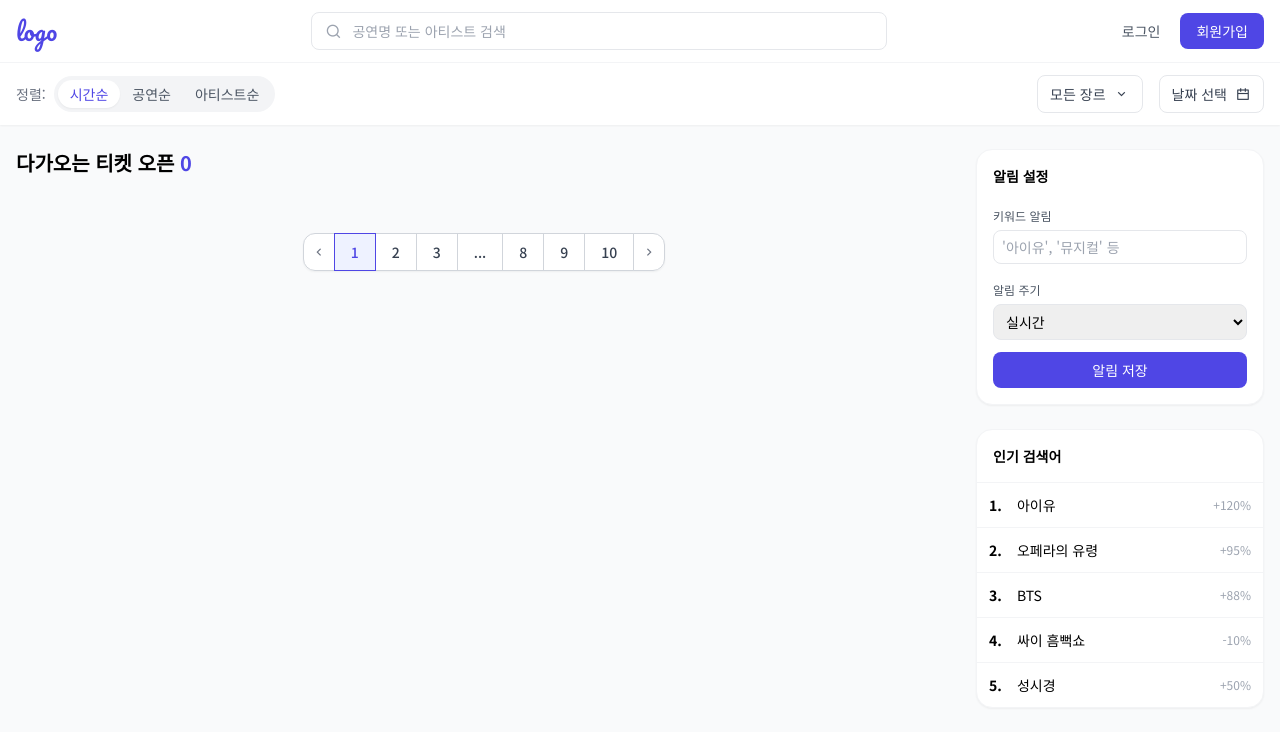
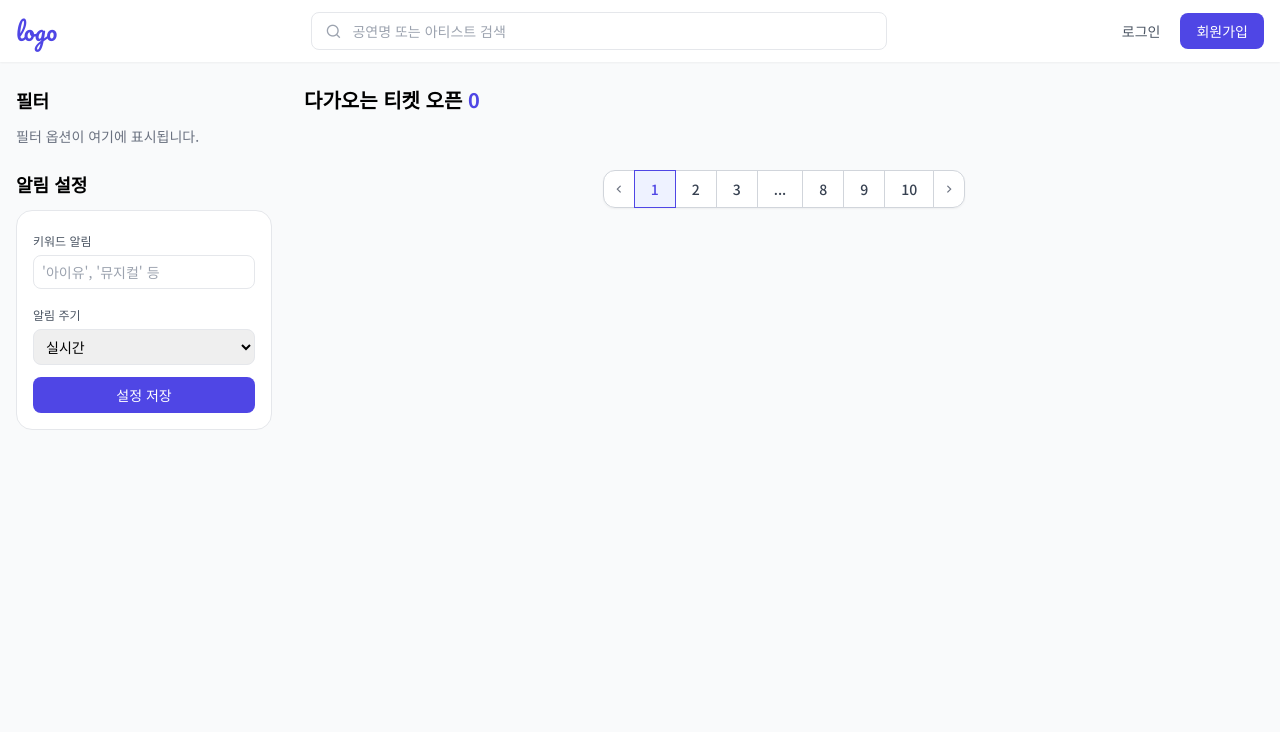
Before and after one commit to 122yjs/ticket-alarm, a FastAPI app: page / in a window 1280 px wide. Shown: the top 732 px of the page. Run offline with FastAPI, Linux system fonts and the light colour scheme; some libraries are stand-ins or nearby versions.

```diff
--- a/templates/index.html
+++ b/templates/index.html
@@ -64,68 +64,46 @@
             </div>
         </div>
 
-        <!-- 필터 영역 -->
-        <div class="container mx-auto px-4 py-3 border-t border-gray-100 flex flex-wrap items-center justify-between gap-4">
-            <div class="flex items-center space-x-2">
-                <span class="text-sm text-gray-500">정렬:</span>
-                <div class="inline-flex p-1 bg-gray-100 rounded-full">
-                    <button class="px-3 py-1 text-sm rounded-full bg-white shadow-sm text-primary font-medium whitespace-nowrap">시간순</button>
-                    <button class="px-3 py-1 text-sm rounded-full text-gray-600 font-medium whitespace-nowrap">공연순</button>
-                    <button class="px-3 py-1 text-sm rounded-full text-gray-600 font-medium whitespace-nowrap">아티스트순</button>
+    </header>
+
+    <div class="container mx-auto px-4 py-6 flex gap-8">
+        <!-- 좌측 필터 사이드바 -->
+        <aside class="w-64 flex-shrink-0">
+            <div class="sticky top-24 space-y-6">
+                <!-- 필터 및 정렬 기능이 여기에 위치할 예정입니다. -->
+                <div>
+                    <h3 class="font-bold text-lg mb-3">필터</h3>
+                    <p class="text-sm text-gray-500">필터 옵션이 여기에 표시됩니다.</p>
                 </div>
-            </div>
-
-            <div class="flex items-center space-x-4">
-                <div class="relative">
-                    <button id="genreDropdownButton" class="flex items-center text-sm text-gray-700 border border-gray-200 rounded-button px-3 py-2 whitespace-nowrap">
-                        <span>모든 장르</span>
-                        <div class="w-4 h-4 flex items-center justify-center ml-2">
-                            <i class="ri-arrow-down-s-line"></i>
+                 <div>
+                    <h3 class="font-bold text-lg mb-3">알림 설정</h3>
+                    <div class="bg-white rounded-lg border border-gray-200 p-4 space-y-3">
+                        <div>
+                            <label class="text-xs text-gray-600">키워드 알림</label>
+                            <input type="text" placeholder="'아이유', '뮤지컬' 등" class="w-full mt-1 text-sm border border-gray-200 rounded-button px-2 py-1.5 focus:ring-1 focus:ring-primary focus:border-primary">
                         </div>
-                    </button>
-                    <div id="genreDropdown" class="hidden absolute z-10 mt-1 bg-white rounded-md shadow-lg w-48 py-1 border border-gray-100">
-                        <a href="#" class="block px-4 py-2 text-sm text-gray-700 hover:bg-gray-50">모든 장르</a>
-                        <a href="#" class="block px-4 py-2 text-sm text-gray-700 hover:bg-gray-50">콘서트</a>
-                        <a href="#" class="block px-4 py-2 text-sm text-gray-700 hover:bg-gray-50">뮤지컬</a>
-                        <a href="#" class="block px-4 py-2 text-sm text-gray-700 hover:bg-gray-50">연극</a>
-                        <a href="#" class="block px-4 py-2 text-sm text-gray-700 hover:bg-gray-50">클래식</a>
-                        <a href="#" class="block px-4 py-2 text-sm text-gray-700 hover:bg-gray-50">전시</a>
-                    </div>
-                </div>
-
-                <div class="relative">
-                    <button id="dateDropdownButton" class="flex items-center text-sm text-gray-700 border border-gray-200 rounded-button px-3 py-2 whitespace-nowrap">
-                        <span>날짜 선택</span>
-                        <div class="w-4 h-4 flex items-center justify-center ml-2">
-                            <i class="ri-calendar-line"></i>
+                        <div>
+                            <label class="text-xs text-gray-600">알림 주기</label>
+                            <select class="w-full mt-1 text-sm border border-gray-200 rounded-button px-2 py-1.5 focus:ring-1 focus:ring-primary focus:border-primary">
+                                <option>실시간</option>
+                                <option>1시간마다</option>
+                                <option>하루에 한 번</option>
+                            </select>
                         </div>
-                    </button>
-                    <div id="dateDropdown" class="hidden absolute z-10 mt-1 bg-white rounded-md shadow-lg p-3 border border-gray-100">
-                        <div class="grid grid-cols-2 gap-2">
-                            <div>
-                                <label class="block text-xs text-gray-500 mb-1">시작일</label>
-                                <input type="date" class="w-full text-sm border border-gray-200 rounded-button px-2 py-1">
-                            </div>
-                            <div>
-                                <label class="block text-xs text-gray-500 mb-1">종료일</label>
-                                <input type="date" class="w-full text-sm border border-gray-200 rounded-button px-2 py-1">
-                            </div>
-                        </div>
-                        <div class="mt-3 flex justify-end">
-                            <button class="bg-primary text-white px-3 py-1 rounded-button text-sm whitespace-nowrap">적용</button>
-                        </div>
+                        <button class="w-full bg-primary text-white py-2 rounded-button text-sm font-medium hover:bg-primary/90 transition-colors">설정 저장</button>
                     </div>
                 </div>
             </div>
-        </div>
-    </header>
+        </aside>
 
-    <main class="container mx-auto px-4 py-6 flex">
         <!-- 메인 콘텐츠 영역 -->
-        <div class="flex-1 mr-6">
-            <h2 class="text-xl font-bold mb-6">다가오는 티켓 오픈 <span class="text-primary">{{ stats.total_count }}</span></h2>
+        <main class="flex-1">
+            <div class="flex justify-between items-center mb-6">
+                 <h2 class="text-xl font-bold">다가오는 티켓 오픈 <span class="text-primary">{{ stats.total_count }}</span></h2>
+                 <!-- 정렬 및 뷰 옵션이 여기에 위치할 예정입니다. -->
+            </div>
 
-            <div class="grid grid-cols-1 md:grid-cols-2 lg:grid-cols-3 gap-6">
+            <div class="grid grid-cols-1 md:grid-cols-2 xl:grid-cols-3 gap-6">
                 {% for ticket in tickets %}
                 <!-- 티켓 카드 -->
                 <div class="ticket-card bg-white rounded-lg shadow-sm overflow-hidden border border-gray-100 transition-all duration-300" data-ticket-id="{{ ticket.id }}">
@@ -185,56 +163,8 @@
             </div>
         </div>
 
-        <!-- 사이드바 -->
-        <aside class="w-72 hidden lg:block">
-            <div class="sticky top-24">
-                <div class="bg-white rounded-lg shadow-sm border border-gray-100 p-4 mb-6">
-                    <h3 class="font-bold text-sm mb-4">알림 설정</h3>
-                    <div class="space-y-3">
-                        <div>
-                            <label class="text-xs text-gray-600">키워드 알림</label>
-                            <input type="text" placeholder="'아이유', '뮤지컬' 등" class="w-full mt-1 text-sm border border-gray-200 rounded-button px-2 py-1.5">
-                        </div>
-                        <div>
-                            <label class="text-xs text-gray-600">알림 주기</label>
-                            <select class="w-full mt-1 text-sm border border-gray-200 rounded-button px-2 py-1.5">
-                                <option>실시간</option>
-                                <option>1시간마다</option>
-                                <option>하루에 한 번</option>
-                            </select>
-                        </div>
-                        <button class="w-full bg-primary text-white py-2 rounded-button text-sm font-medium">알림 저장</button>
-                    </div>
-                </div>
-
-                <div class="bg-white rounded-lg shadow-sm border border-gray-100">
-                    <h3 class="font-bold text-sm p-4 border-b border-gray-100">인기 검색어</h3>
-                    <ul class="divide-y divide-gray-100">
-                        <li class="p-3 flex items-center justify-between text-sm hover:bg-gray-50">
-                            <span><span class="font-bold w-6 inline-block">1.</span> 아이유</span>
-                            <span class="text-xs text-gray-400">+120%</span>
-                        </li>
-                        <li class="p-3 flex items-center justify-between text-sm hover:bg-gray-50">
-                            <span><span class="font-bold w-6 inline-block">2.</span> 오페라의 유령</span>
-                            <span class="text-xs text-gray-400">+95%</span>
-                        </li>
-                        <li class="p-3 flex items-center justify-between text-sm hover:bg-gray-50">
-                            <span><span class="font-bold w-6 inline-block">3.</span> BTS</span>
-                            <span class="text-xs text-gray-400">+88%</span>
-                        </li>
-                        <li class="p-3 flex items-center justify-between text-sm hover:bg-gray-50">
-                            <span><span class="font-bold w-6 inline-block">4.</span> 싸이 흠뻑쇼</span>
-                            <span class="text-xs text-gray-400">-10%</span>
-                        </li>
-                        <li class="p-3 flex items-center justify-between text-sm hover:bg-gray-50">
-                            <span><span class="font-bold w-6 inline-block">5.</span> 성시경</span>
-                            <span class="text-xs text-gray-400">+50%</span>
-                        </li>
-                    </ul>
-                </div>
-            </div>
-        </aside>
-    </main>
+        </main>
+    </div>
 
     <script>
         document.addEventListener('DOMContentLoaded', function () {
```
